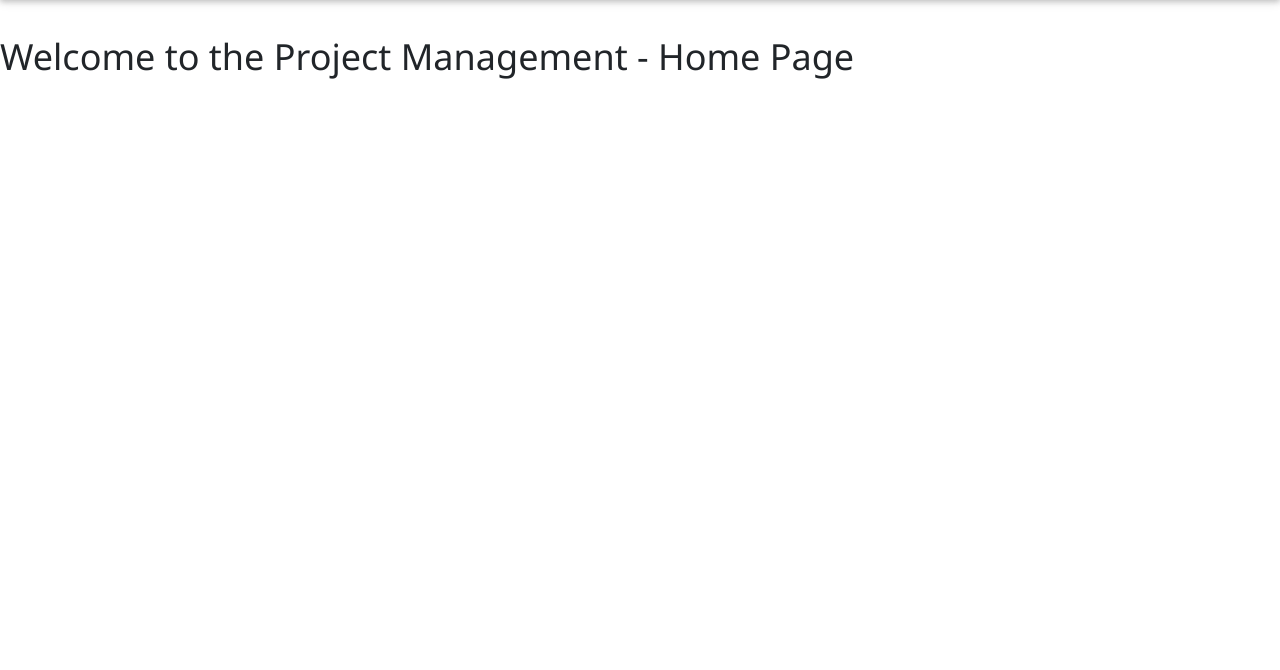
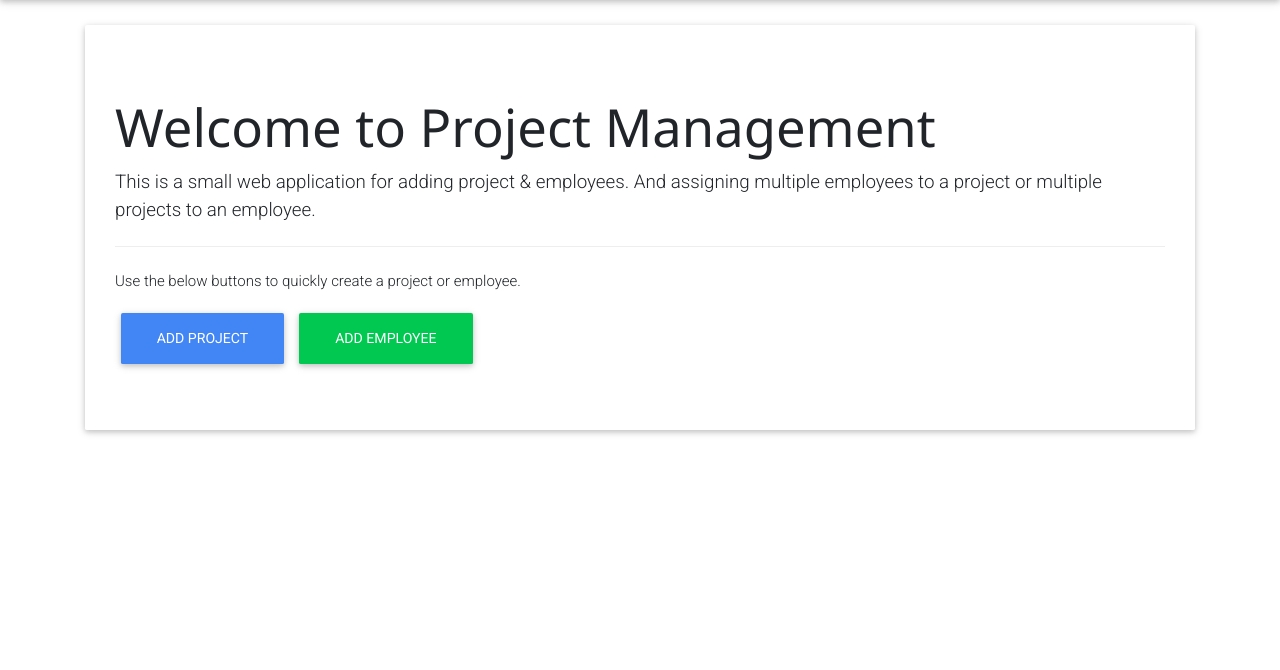
Before and after one commit to Shufyan/project_management, a Django app: page / in a window 1280 px wide. Shown: the part 62-732 px from the top of the page. Run offline with Django 3.2, Linux system fonts and the light colour scheme; some libraries are stand-ins or nearby versions.

Commit message:
Modified - index.html

```diff
--- a/project_site/project_site/settings.py
+++ b/project_site/project_site/settings.py
@@ -23,7 +23,7 @@ STATIC_DIR = os.path.join(BASE_DIR,'static')
 # See https://docs.djangoproject.com/en/3.1/howto/deployment/checklist/
 
 # SECURITY WARNING: keep the secret key used in production secret!
-SECRET_KEY = '<Add Seceret Key>'
+SECRET_KEY = '<Add Secret Key>'
 
 # SECURITY WARNING: don't run with debug turned on in production!
 DEBUG = True
--- a/project_site/templates/index.html
+++ b/project_site/templates/index.html
@@ -1,5 +1,14 @@
 {% extends "base.html" %}
 {% block content %}
 <div class="py-2"></div>
-<h1>Welcome to the Project Management - Home Page</h1>
+<div class="container">
+<div class="jumbotron">
+    <h1 class="display-4">Welcome to Project Management</h1>
+    <p class="lead">This is a small web application for adding project & employees. And assigning multiple employees to a project or multiple projects to an employee.</p>
+    <hr class="my-4">
+    <p>Use the below buttons to quickly create a project or employee.</p>
+    <a class="btn btn-primary btn-lg" href="{% url 'project_app:project_create' %}" role="button">Add Project</a>
+    <a class="btn btn-success btn-lg" href="{% url 'project_app:employee_create' %}" role="button">Add Employee</a>
+  </div>
+</div>
 {% endblock %}
```
